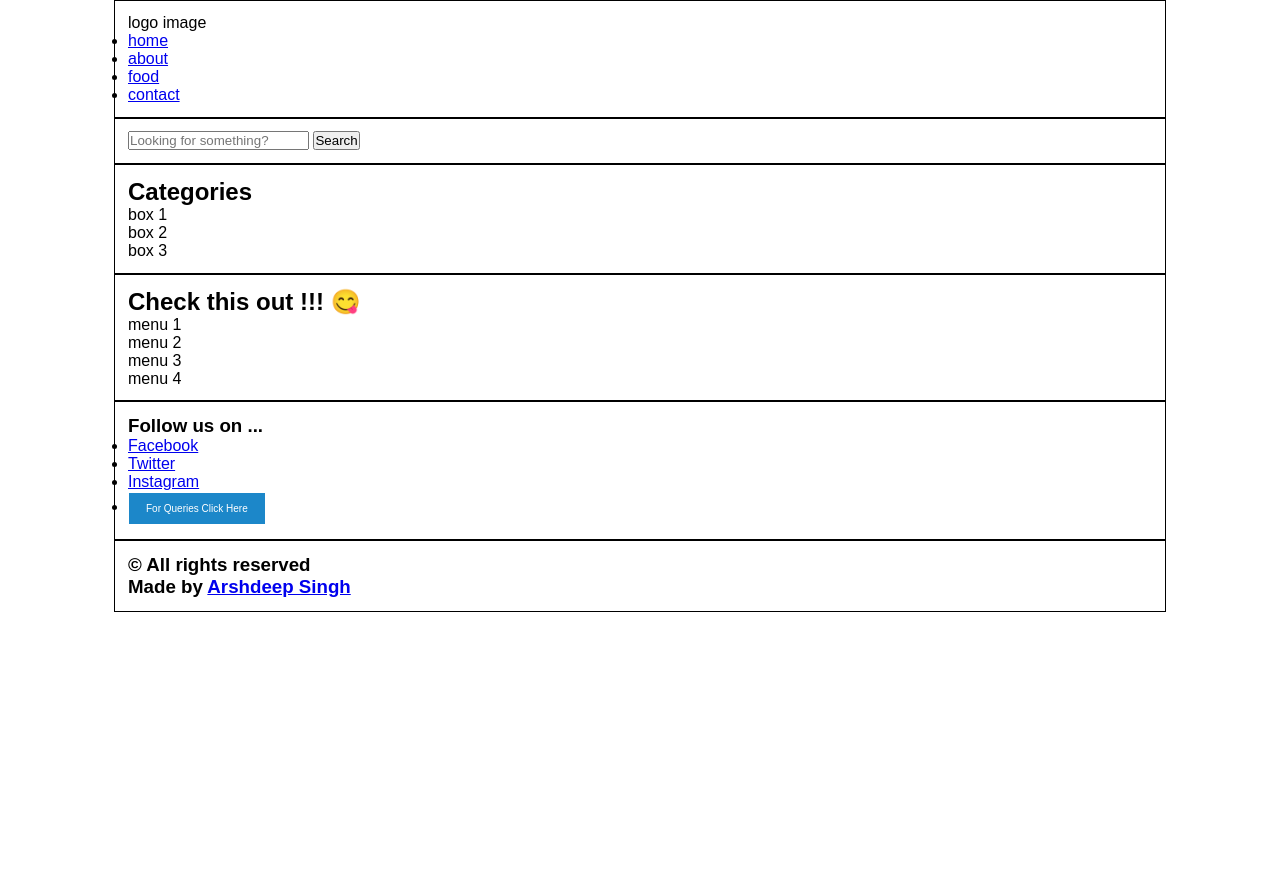
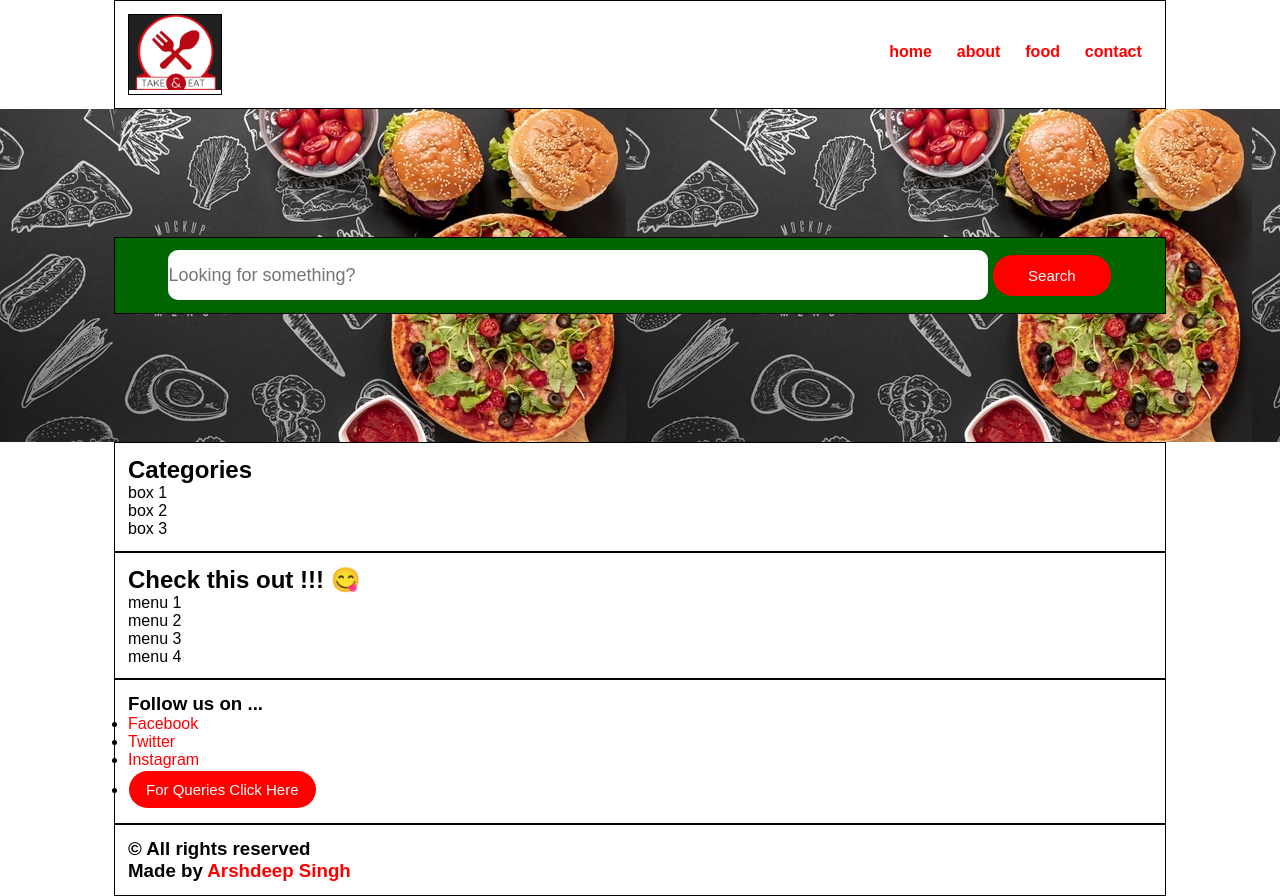
Before and after one commit to arshdeepdgreat/food-working-project, a plain HTML site: page index.html in a window 1280 px wide. Before the commit the page ends 800 px from the top, so only its background shows below. Drawn offline with Linux system fonts and the light colour scheme.

Commit message:
Css for food search added

```diff
--- a/css/style.css
+++ b/css/style.css
@@ -16,14 +16,75 @@ Food ordering system
     padding: 1%;
 }
 .button {
-    background-color: #1c87c9;
+    background-color: red;
     border: none;
+    border-radius: 20px;
     color: white;
     padding: 10px 17px;
     text-align: center;
     text-decoration: none;
+    font-family: Arial, Helvetica, sans-serif;
     display: inline-block;
-    font-size: 10px;
+    font-size: 15px;
     margin: 2px 1px;
     cursor: pointer;
   }
+  .button:hover{
+      background-color: yellowgreen;
+  }
+
+  /* css navbar */
+  .logo{
+      border:1px solid;
+      width:9%;
+      float: left;
+  }
+  .imgfit{
+      width:100%
+  }
+
+  .menu{
+      line-height: 75px;
+
+  }
+  .textright{
+      text-align: right;
+  }
+  .textcenter{
+      text-align: center;
+  }
+  .menu ul{
+      list-style-type: null;
+
+  }
+  .menu li{
+      display: inline;
+      padding: 1%;
+      font-weight:bold ;
+  }
+  .clearfix{
+      clear: both;
+      float: none;
+  }
+
+  a{
+      color: #ff0000;
+      text-decoration: none;
+  }
+  a:hover{
+      color: black
+  }
+
+  /* css for food search */
+.foodsearch{
+    padding: 10% 0 10% 0;
+    background-image: url(../images/bck.jpg);
+}
+.foodsearch input[type="search"]{
+    width: 80%;
+    height: 50px;
+    font-size: large;
+    border:none ;
+    padding-right: 10px;
+    border-radius: 10px;
+}
--- a/index.html
+++ b/index.html
@@ -12,10 +12,10 @@
     <section class="navbar">
         <div class="container">
             <div class="logo">
-                logo image
+                <img src="images/logo1.png" height=75px class="imgfit">
             </div>
 
-            <div class="menu">
+            <div class="menu textright">
                 <ul>
                     <li>
                         <a href="#" class="href">home</a>
@@ -31,17 +31,18 @@
                     </li>
                 </ul>
             </div>
+            <div class="clearfix"></div>
         </div>
     </section>
     <!-- nav bar end -->
 
 
 
-    <section class="foodsearch">
-        <div class="container">
+    <section class="foodsearch textcenter">
+        <div class="container" style="background-color: darkgreen;">
             <form action="">
                 <input type="search" name="search" placeholder="Looking for something?    ">
-                <input type="submit" name="submit" value="Search">
+                <input type="submit" name="submit" value="Search" class="button" style="padding:12px 35px;">
             </form>
         </div>
     </section>
@@ -68,19 +69,19 @@
 
 
 
-    <section class="menu">
+    <section class="foodmenu">
         <div class="container">
             <h2>Check this out !!! 😋</h2>
-            <div class="menu">
+            <div class="foodmenu">
                 menu 1
             </div>
-            <div class="menu">
+            <div class="foodmenu">
                 menu 2
             </div>
-            <div class="menu">
+            <div class="foodmenu">
                 menu 3
             </div>
-            <div class="menu">
+            <div class="foodmenu">
                 menu 4
             </div>
         </div>
```
Also changed, not shown: images/bck.jpg (added), images/logo.png (added), images/logo1.png (added).
